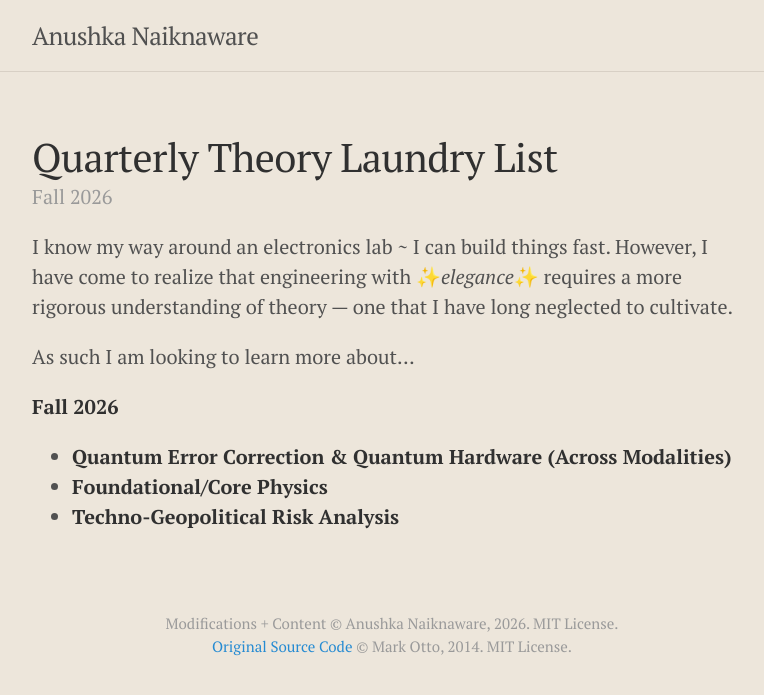
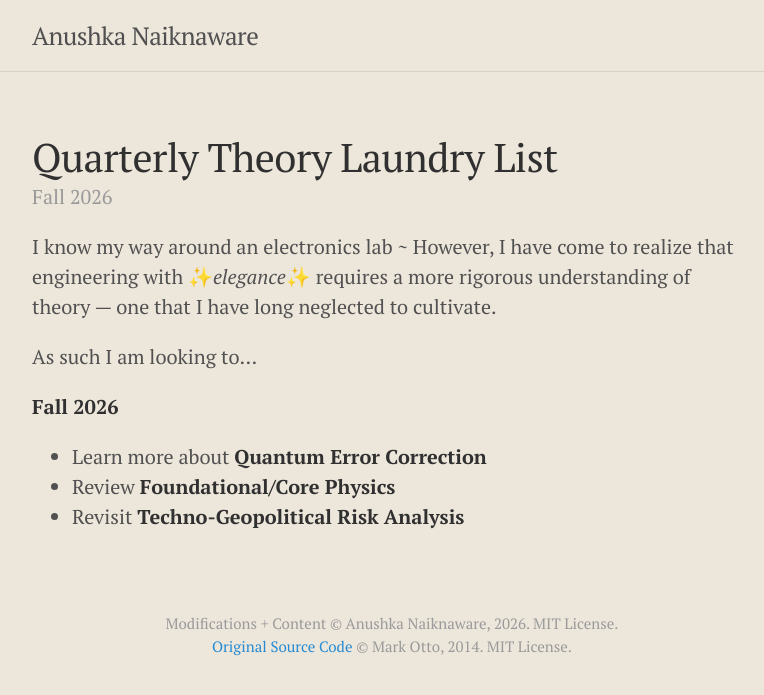
Before and after one commit to anushkanaiknaware/anushkanaiknaware.github.io, a Jekyll site: the page built from _posts/2026-08-22-theory.md, in a window 1280 px wide. Shown: the top 695 px of the page, without its empty margins (248-1012 px from the left). Built offline with Jekyll 4.4.1, drawn with Linux system fonts in a browser that asks for light colours.

Commit message:
sep 2026 update

```diff
--- a/_posts/2026-08-22-theory.md
+++ b/_posts/2026-08-22-theory.md
@@ -3,11 +3,11 @@ layout: post
 title: Quarterly Theory Laundry List
 season: Fall
 ---
-I know my way around an electronics lab ~ I can build things fast. However, I have come to realize that engineering with ✨_elegance_✨ requires a more rigorous understanding of theory — one that I have long neglected to cultivate.
+I know my way around an electronics lab ~ However, I have come to realize that engineering with ✨_elegance_✨ requires a more rigorous understanding of theory — one that I have long neglected to cultivate.
 
-As such I am looking to learn more about...
+As such I am looking to...
 
 **Fall 2026**
-* **Quantum Error Correction & Quantum Hardware (Across Modalities)**
-* **Foundational/Core Physics**
-* **Techno-Geopolitical Risk Analysis**
+* Learn more about **Quantum Error Correction**
+* Review **Foundational/Core Physics**
+* Revisit **Techno-Geopolitical Risk Analysis**
```
Also changed, not shown: _posts/2026-08-20-home.md (+3 -1 lines), _posts/2026-08-21-intro.md (+1 -1 lines).
